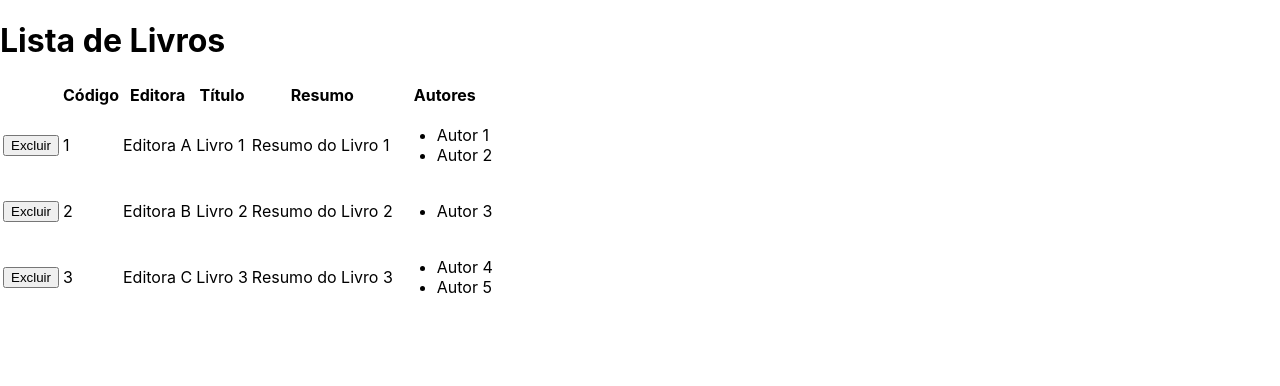
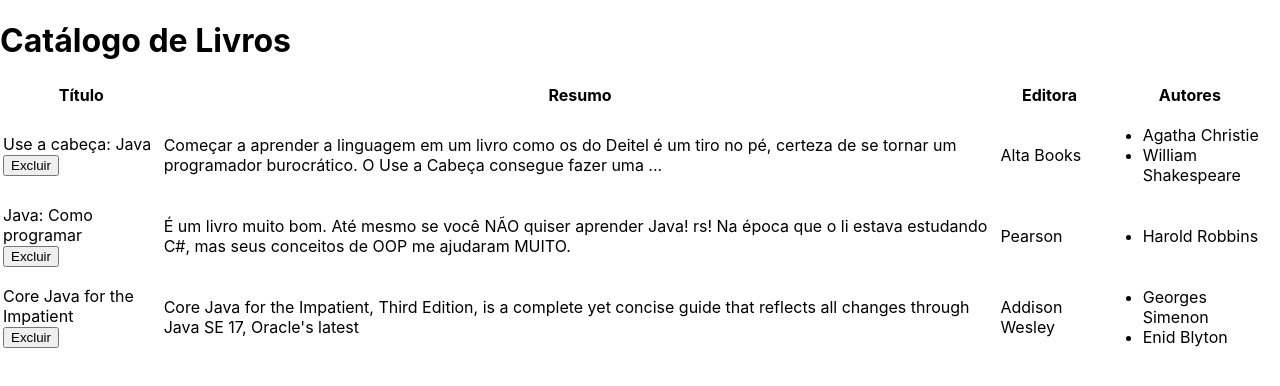
Before and after one commit to cleydsoncavalcanti/estacio-mundo2-nivel3, a React (Create React App) app: page / in a window 1280 px wide. Shown: the top 386 px of the page. Built offline with nearby package versions, Linux system fonts and the light colour scheme; the HTML template or start-up script is replaced by a standard one.

Commit message:
🐛 ajustando nomes dos livros e editoras

```diff
--- a/src/LivroLista.js
+++ b/src/LivroLista.js
@@ -7,15 +7,15 @@
   const nomeEditora = controleEditora.getNomeEditora(livro.codEditora);
 
   return (
-      <tr>
-        <td>
-          <button onClick={() => excluir(livro.codigo)}>Excluir</button>
+    <tr className=''>
+      <td className='mx-2 my-3 px-3 d-flex flex-wrap'>
+        {livro.título}
+        <br />
+        <button className='btn btn-danger' onClick={() => excluir(livro.codigo)}>Excluir</button>
       </td>
-        <td>{livro.codigo}</td>
-        <td>{nomeEditora}</td>
-        <td>{livro.título}</td>
-        <td>{livro.resumo}</td>
-        <td>
+      <td className='mx-2 my-3 px-3'>{livro.resumo}</td>
+      <td className='mx-2 my-3 px-3'>{nomeEditora}</td>
+      <td className='mx-2 my-3 px-3'>
         <ul>
           {livro.autores.map((autor, index) => (
             <li key={index}>{autor}</li>
@@ -48,15 +48,13 @@
 
   return (
     <main>
-        <h1>Lista de Livros</h1>
-        <table>
-          <thead>
+      <h1>Catálogo de Livros</h1>
+      <table className='table table-striped'>
+        <thead className="thead-dark">
           <tr>
-              <th></th>
-              <th>Código</th>
-              <th>Editora</th>
             <th>Título</th>
             <th>Resumo</th>
+            <th>Editora</th>
             <th>Autores</th>
           </tr>
         </thead>
--- a/src/controle/ControleEditora.ts
+++ b/src/controle/ControleEditora.ts
@@ -1,9 +1,9 @@
 import Editora from '../modelo/Editora';
 
 const editoras: Array<Editora> = [
-    new Editora(1, 'Editora A'),
-    new Editora(2, 'Editora B'),
-    new Editora(3, 'Editora C'),
+    new Editora(1, 'Alta Books'),
+    new Editora(2, 'Pearson'),
+    new Editora(3, 'Addison Wesley'),
     // Adicione mais editoras aqui, se necessário
   ];
 
--- a/src/controle/ControleLivros.ts
+++ b/src/controle/ControleLivros.ts
@@ -1,9 +1,15 @@
 import Livro from '../modelo/Livro';
 
 const livros: Array<Livro> = [
-    new Livro(1, 1, 'Livro 1', 'Resumo do Livro 1', ['Autor 1', 'Autor 2']),
-    new Livro(2, 2, 'Livro 2', 'Resumo do Livro 2', ['Autor 3']),
-    new Livro(3, 3, 'Livro 3', 'Resumo do Livro 3', ['Autor 4', 'Autor 5']),
+    new Livro(1, 1, 'Use a cabeça: Java',
+     'Começar a aprender a linguagem em um livro como os do Deitel é um tiro no pé, certeza de se tornar um programador burocrático. O Use a Cabeça consegue fazer uma ...',
+      ['Agatha Christie', 'William Shakespeare']),
+    new Livro(2, 2, 'Java: Como programar',
+     'É um livro muito bom. Até mesmo se você NÃO quiser aprender Java! rs! Na época que o li estava estudando C#, mas seus conceitos de OOP me ajudaram MUITO.',
+      ['Harold Robbins']),
+    new Livro(3, 3, 'Core Java for the Impatient',
+     'Core Java for the Impatient, Third Edition, is a complete yet concise guide that reflects all changes through Java SE 17, Oracle\'s latest',
+      ['Georges Simenon', 'Enid Blyton']),
     // Adicione mais livros aqui, se necessário
   ];
 
```
Lines whose indentation alone changed are shown as unchanged.
